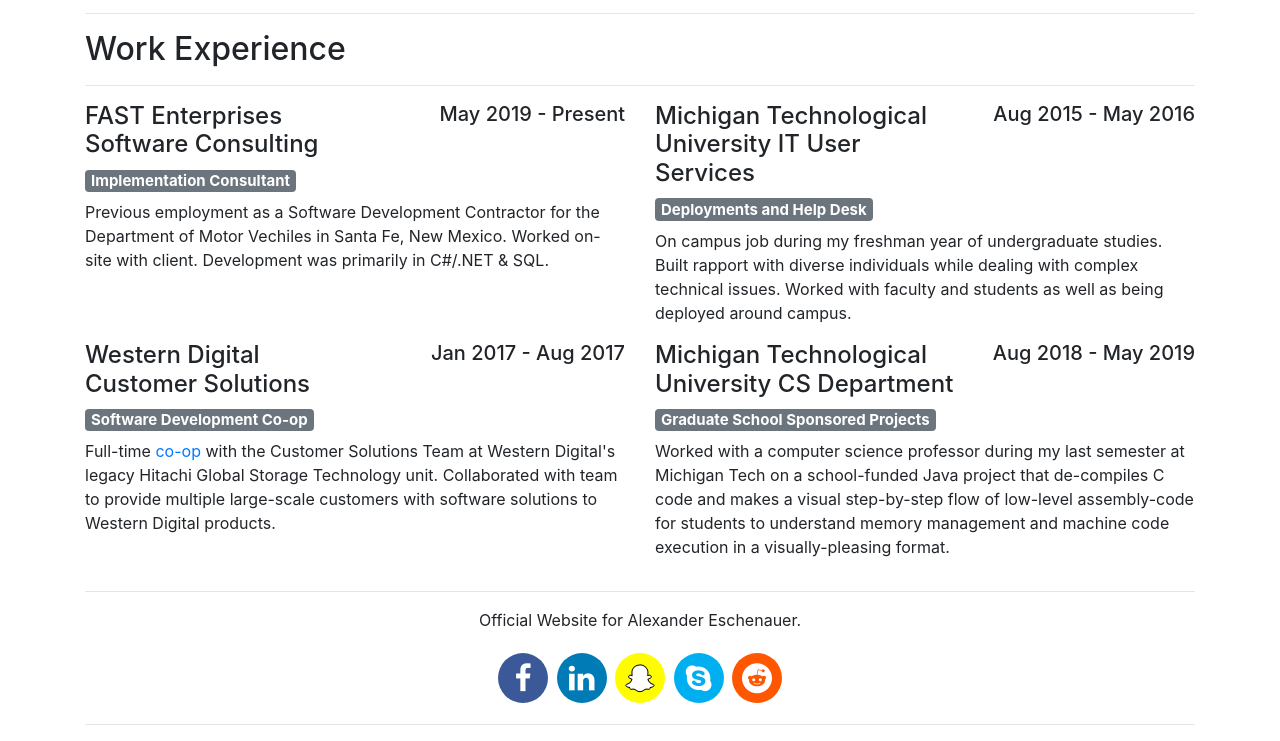
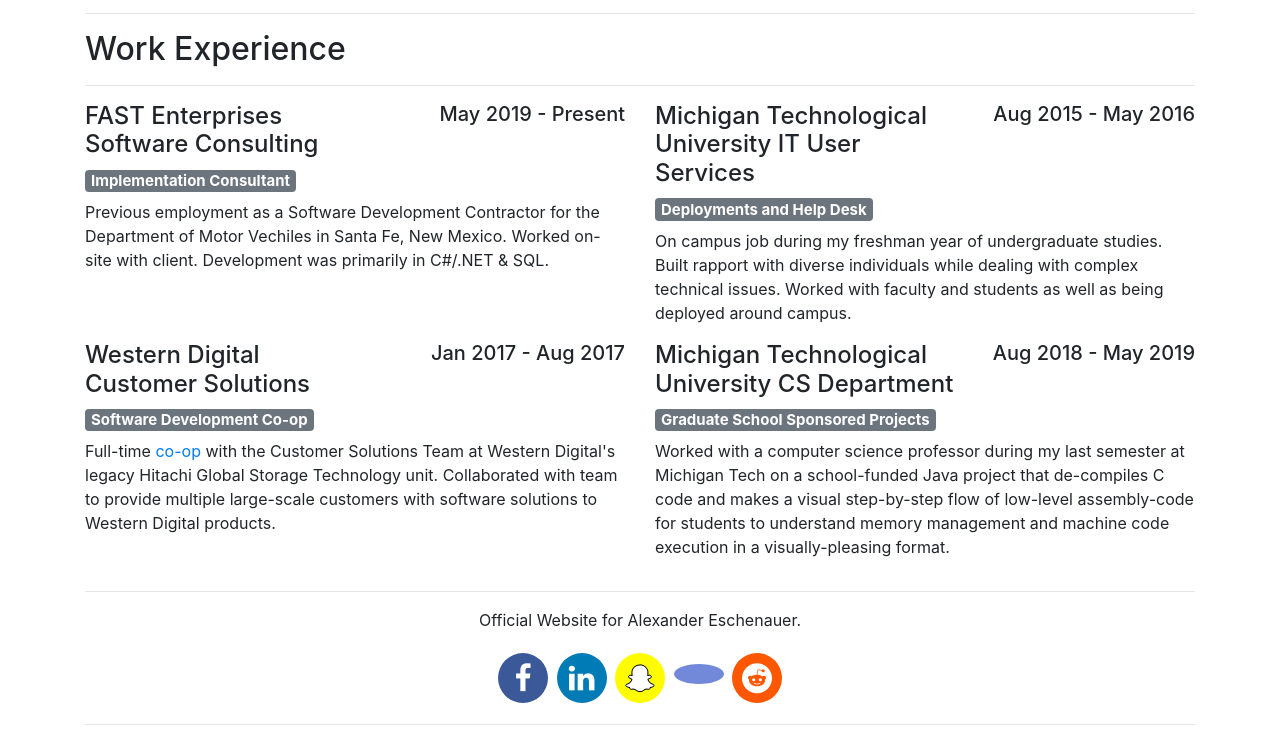
Before and after one commit to ajeschen/ajeschen.github.io, a plain HTML site: page index.html in a window 1280 px wide. Shown: the part 682-1423 px from the top of the page. Drawn offline with Linux system fonts and the light colour scheme.

Commit message:
Fixed spacing on email and changed skype to discord, as well as snapchat link

```diff
--- a/index.html
+++ b/index.html
@@ -35,10 +35,9 @@
         color: white;
       }
 
-      /* Twitter */
-      .fa-twitter {
-        background: #55ACEE;
-        color: white;
+      .fa-discord {
+      	background: #7289da;
+      	color: white;
       }
 
       .fa-linkedin {
@@ -95,7 +94,7 @@
               25016 W Prairie Grove Drive<br>
               Plainfield, IL, 60585<br>
             <abbr title="Phone">P:</abbr> <a href="tel:8155149611">(815) 514-9611</a><br>
-            <abbr title="Email">E:</abbr><a href="mailto:alexander@eschenauer.org">alexander@eschenauer.org</a>
+            <abbr title="Email">E:</abbr> <a href="mailto:alexander@eschenauer.org">alexander@eschenauer.org</a>
             </address>
           </div>
         </div>
@@ -218,8 +217,8 @@
               <p>Official Website for Alexander Eschenauer.</p>
               <a href="https://www.facebook.com/AlexanderJohnEschenauer" class="fa fa-facebook"></a>
               <a href="https://www.linkedin.com/in/alex-eschenauer/" class="fa fa-linkedin"></a>
-              <a href="images/snapcode.png" class="fa fa-snapchat-ghost"></a>
-              <a href="https://secure.skype.com/alexesch123" class="fa fa-skype"></a>
+              <a href="https://www.snapchat.com/add/eschnpower" class="fa fa-snapchat-ghost"></a>
+              <a href="https://www.discordapp.com/users/198924054151954434/" class="fa fa-discord"></a>
               <a href="https://www.reddit.com/user/ajeschen" class="fa fa-reddit"></a>
             </div>
           </div>
```
